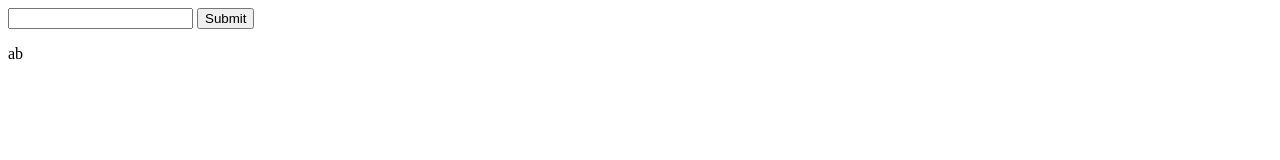
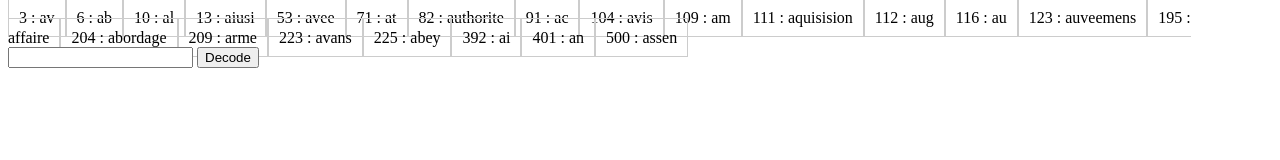
Before and after one commit to matikin9/foukin-awesome-code-kracker, a plain HTML site: page index.html in a window 1280 px wide. Drawn offline with nearby package versions, Linux system fonts and the light colour scheme.

Commit message:
Update index.html

```diff
--- a/index.html
+++ b/index.html
@@ -1,6 +1,15 @@
 <!doctype html>
 <html>
 <head>
+  <style>
+    .pair {
+      display: inline;
+      width: 200px;
+      padding: 10px;
+      border: solid #ccc 1px;
+      vertical-align: middle;
+    }
+  </style>
   <script
     src="https://code.jquery.com/jquery-3.2.1.slim.min.js"
     integrity="sha256-k2WSCIexGzOj3Euiig+TlR8gA0EmPjuc79OEeY5L45g="
@@ -8,19 +17,42 @@
   <script>
   var cipher = {
     6 : "ab",
-    91 : "ac"
+    91 : "ac",
+    195 : "affaire",
+    392 : "ai",
+    10 : "al",
+    109 : "am",
+    3 : "av",
+    112 : "aug",
+    13 : "aiusi",
+    209 : "arme",
+    116 : "au",
+    204 : "abordage",
+    225 : "abey",
+    401 : "an",
+    500 : "assen",
+    53 : "avee",
+    104 : "avis",
+    223 : "avans",
+    111 : "aquisision",
+    82 : "authorite",
+    123 : "auveemens",
+    71 : "at"
   };
   </script>
 </head>
 
 <body>
+  <div id="cipher"></div>
   <input id="entry">
-  <button id="submit">Submit</button>
+  <button id="submit">Decode</button>
   <p id="result"></p>
 
   <script>
     $(document).ready(function() {
-      $('#result').text(cipher[6]);
+      $.each(cipher, function(key, value) {
+        $('#cipher').append('<div class="pair">' + key + ' : ' + value + '</div>');
+      });
     });
 
     $('#submit').click(function() {
```
